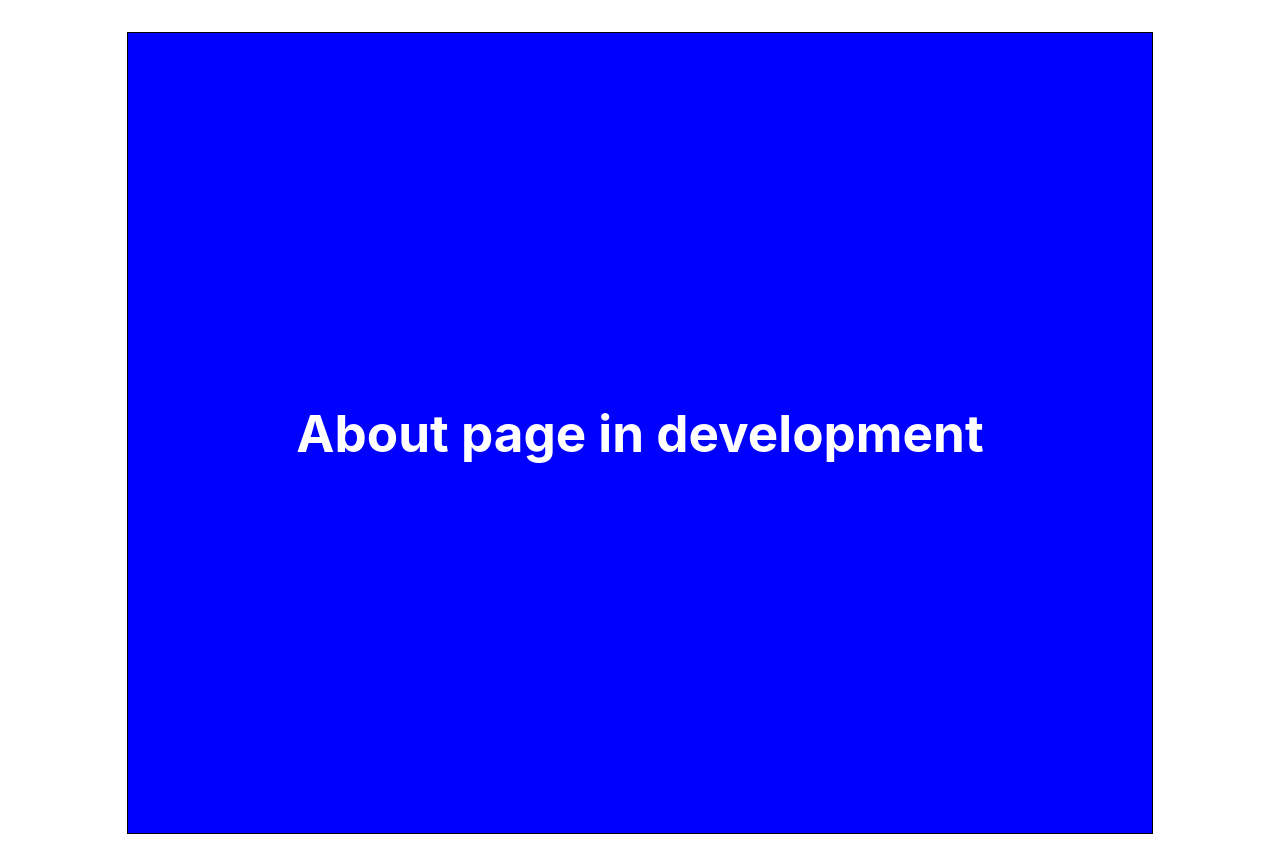
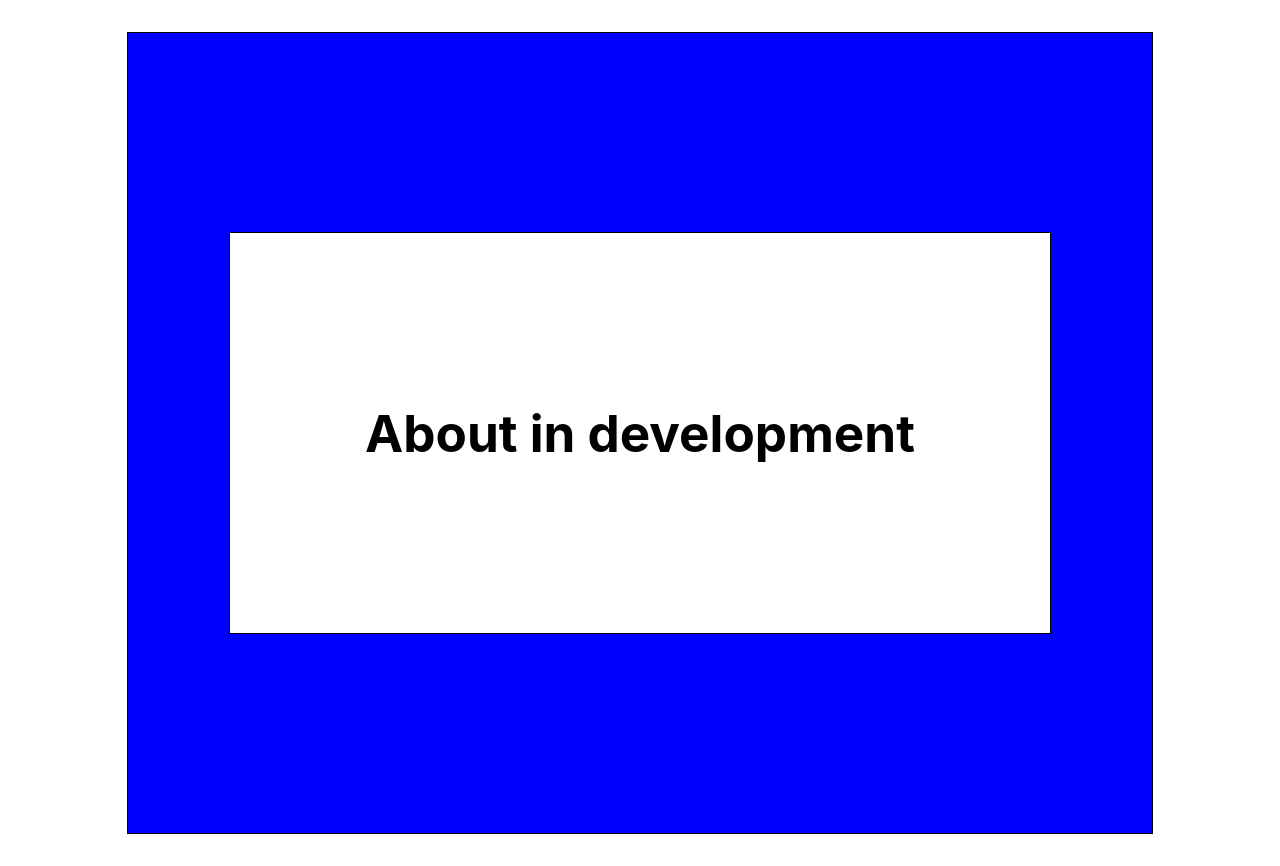
Before and after one commit to acal-rafael/teste-git, a React (Vite) app: page /about in a window 1280 px wide. Built offline with nearby package versions, Linux system fonts and the light colour scheme.

Commit message:
add div children for text

```diff
--- a/src/pages/About/index.tsx
+++ b/src/pages/About/index.tsx
@@ -12,7 +12,20 @@ export const About = () => {
       justifyContent: 'center',
       alignItems: 'center'
     }}>
-      <h1 style={{color: "white"}}>About page in development</h1>
+      <div style={{
+          width: '80%',
+          height: '50%',
+          backgroundColor: 'white',
+          border: '1px solid black',
+
+          display: 'flex',
+          justifyContent: 'center',
+          alignItems: 'center',
+          wordBreak: 'break-word',
+      }}>
+
+      <h1 style={{color: "black"}}>About in development</h1>
+      </div>
     </div>
   )
 }
```
